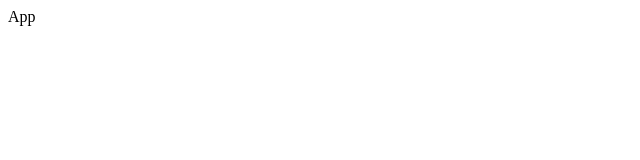
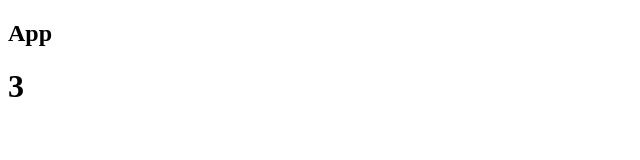
Before and after one commit to i-atanasov/widgets, a React (Create React App) app: page / in a window 1280 px wide. Shown: the top 160 px of the page, without its empty margins (0-640 px from the left). Built offline with nearby package versions, Linux system fonts and the light colour scheme.

Commit message:
more preps

```diff
--- a/src/App.js
+++ b/src/App.js
@@ -1,10 +1,28 @@
 import React from "react";
+import Accordion from "./components/Accordion";
 
-class App extends React.Component {
+const items = [
+    {
+        title: 'What is React?',
+        content: 'Front end js framework.'
+    },
+    {
+        title: 'Why use it?',
+        content: 'It is a favorite among engineers.'
+    },
+    {
+        title: 'How to use it?',
+        content: 'By creating components'
+    }
+];
 
-    render() {
-        return <div>App</div>;
-    };
-}
+const App = () => {
+    return (
+        <div>
+            <h2>App</h2>
+            <Accordion items={items}/>
+        </div>
+    );
+};
 
 export default App;
--- /dev/null
+++ b/src/components/Accordion.js
@@ -0,0 +1,7 @@
+import React from "react";
+
+const Accordion = ({ items }) => {
+        return <h1>{items.length}</h1>
+};
+
+export default Accordion;
--- a/src/index.js
+++ b/src/index.js
@@ -4,7 +4,5 @@ import App from './App';
 
 const root = ReactDOM.createRoot(document.getElementById('root'));
 root.render(
-  <React.StrictMode>
     <App />
-  </React.StrictMode>
 );
```
